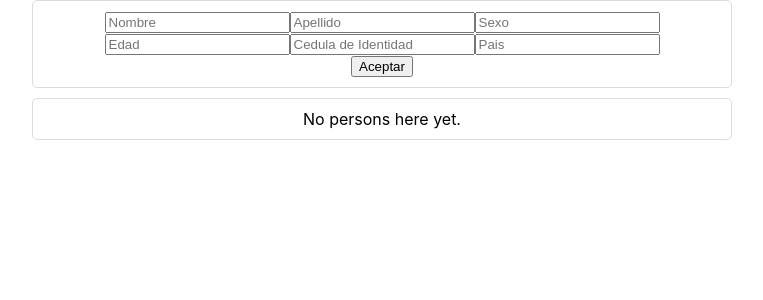
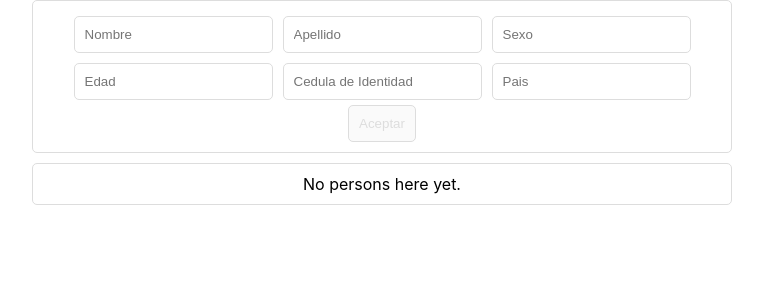
Before and after one commit to rosaliaacion/person-management, a React (Create React App) app: page / in a window 1280 px wide. Shown: the top 300 px of the page, without its empty margins (258-1021 px from the left). Built offline with nearby package versions, Linux system fonts and the light colour scheme.

Commit message:
dayan/feature/general-adjustments (#4)
-Implementing clear NewPerson form.
-Adding validation to prevent add a new person with incomplete data.
-Installing the styled-components package.
-Creating a common Button styled component.

Co-authored-by: Dayan Perez <dayan.perez@autodesk.com>

```diff
--- a/package.json
+++ b/package.json
@@ -9,6 +9,7 @@
     "react": "^17.0.2",
     "react-dom": "^17.0.2",
     "react-scripts": "4.0.3",
+    "styled-components": "^5.3.3",
     "web-vitals": "^1.1.2"
   },
   "scripts": {
--- a/src/App.css
+++ b/src/App.css
@@ -72,3 +72,8 @@
   width: 25%;
   margin: 5px;
 }
+
+.Person .action {
+  display: flex;
+  justify-content: space-between;
+}
--- /dev/null
+++ b/src/components/Commons/Button/index.jsx
@@ -0,0 +1,24 @@
+import styled from "styled-components";
+
+const Button = styled.button`
+    padding: 10px;
+    border: 1px solid #ddd;
+    color: red;
+    border-radius: 5px;
+    cursor: pointer;
+
+    &.append {
+        color: blue;
+    }
+
+    &.delete {
+        margin-right: 5px;
+    }
+
+    &:disabled {
+        color: #ddd;
+        cursor: none;
+    }
+`;
+
+export default Button;
--- a/src/components/NewPerson/index.jsx
+++ b/src/components/NewPerson/index.jsx
@@ -1,4 +1,28 @@
 import { useState } from "react";
+import styled from "styled-components";
+
+import Button from "../Commons/Button";
+
+// Custom Styled Components
+// const Button = styled.button`
+//     padding: 10px;
+//     border: 1px solid #ddd;
+//     color: red;
+//     border-radius: 5px;
+//     cursor: pointer;
+
+//     &:disabled {
+//         color: #ddd;
+//         cursor: none;
+//     }
+// `;
+
+const Input = styled.input`
+    padding: 10px;
+    border: 1px solid #ddd;
+    border-radius: 5px;
+    margin: 5px;
+`;
 
 const NewPerson = (props) => {
     const [data, setData] = useState({
@@ -21,22 +45,34 @@ const NewPerson = (props) => {
     const onClickAcceptHandler = (event) => {
         event.preventDefault();
         props.onClickNewPerson(data);
+        setData({
+            name: '',
+            last_name: '',
+            sex: '',
+            age: '',
+            ci: '',
+            country: ''
+        })
+    }
+
+    const isAllowClick = () => {
+        return data.name !== '' && data.last_name !== '' && data.sex !== '' && data.age !== '' && data.ci !== '' && data.country !== '';
     }
 
     return <>
         <form className="New-Person-Form">
             <div className="Row">
-                <input type="text" name="name" placeholder="Nombre" value={data.name} onChange={onChangeHanler}/>
-                <input type="text" name="last_name" placeholder="Apellido" value={data.last_name} onChange={onChangeHanler}/>
-                <input type="text" name="sex" placeholder="Sexo" value={data.sex} onChange={onChangeHanler}/>
+                <Input type="text" name="name" placeholder="Nombre" value={data.name} onChange={onChangeHanler}/>
+                <Input type="text" name="last_name" placeholder="Apellido" value={data.last_name} onChange={onChangeHanler}/>
+                <Input type="text" name="sex" placeholder="Sexo" value={data.sex} onChange={onChangeHanler}/>
             </div>
             <div className="Row">
-                <input type="text" name="age" placeholder="Edad" value={data.age} onChange={onChangeHanler}/>
-                <input type="text" name="ci" placeholder="Cedula de Identidad" value={data.ci} onChange={onChangeHanler}/>
-                <input type="text" name="country" placeholder="Pais" value={data.country} onChange={onChangeHanler}/>
+                <Input type="text" name="age" placeholder="Edad" value={data.age} onChange={onChangeHanler}/>
+                <Input type="text" name="ci" placeholder="Cedula de Identidad" value={data.ci} onChange={onChangeHanler}/>
+                <Input type="text" name="country" placeholder="Pais" value={data.country} onChange={onChangeHanler}/>
             </div>
             <div className="Row">
-                <button onClick={onClickAcceptHandler}>Aceptar</button>
+                <Button className="append" disabled={!isAllowClick()} onClick={onClickAcceptHandler}>Aceptar</Button>
             </div>
         </form>
     </>
--- a/src/components/Person/index.jsx
+++ b/src/components/Person/index.jsx
@@ -1,3 +1,5 @@
+import Button from "../Commons/Button";
+
 const Person = (props) => {
 
     const personFullName = () => {
@@ -11,7 +13,10 @@ const Person = (props) => {
                 <div>Sexo: {props.person.sex}</div>
                 <div>{props.person.country}</div>
                 <div>{props.person.ci}</div>
-                <button onClick={props.onDelete}>Eliminar</button>
+                <div className="actions">
+                    <Button className="delete" onClick={props.onDelete}>Eliminar</Button>
+                    <Button>Editar</Button>
+                </div>
             </div>
         </>
 }
```
Also changed, not shown: 1 other file (tests, documents, lock files or other folders).
